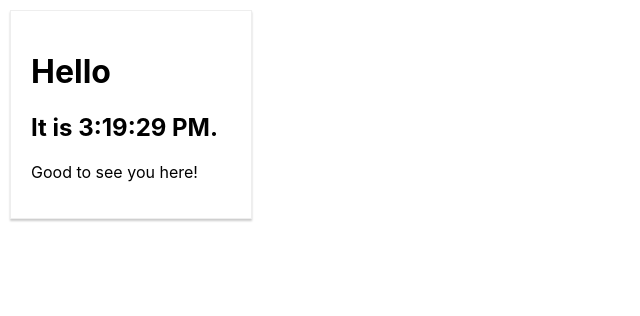
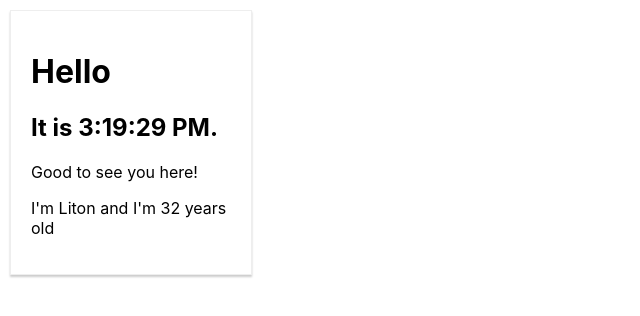
Before and after one commit to litoncsesust/my-app-one, a React (Create React App) app: page / in a window 1280 px wide. Shown: the top 316 px of the page, without its empty margins (0-640 px from the left). Built offline with nearby package versions, Linux system fonts and the light colour scheme.

Commit message:
Person component added

```diff
--- a/src/App.js
+++ b/src/App.js
@@ -1,14 +1,25 @@
+import React, { Component } from 'react';
 import './App.css';
 
-function App() {
+// cusotm compoenent list
+
+import Person from './Person/Person';
+
+class App extends Component {
+  render() {
+
     return (
       <div className="person">
         <h1>Hello</h1>
         <h2>It is {new Date().toLocaleTimeString()}.</h2>
         <p>Good to see you here!</p>
+        <Person name="Liton" age="32" />
       </div>
 
     );
+
+    //return React.createElement('div', { className: 'person' }, React.createElement('h1', null, 'Hello!!!'), React.createElement('h2', null, 'It is '), React.createElement('p', null, 'Good to see you here!'));
+  }
 }
 
 export default App;
--- /dev/null
+++ b/src/Person/Person.js
@@ -0,0 +1,7 @@
+import React from 'react';
+const person = (props) => {
+  return <p>I'm {props.name} and I'm  {props.age} years old</p>
+};
+
+
+export default person;
```
Also changed, not shown: 1 other file (tests, documents, lock files or other folders). Lines whose indentation alone changed are shown as unchanged.
